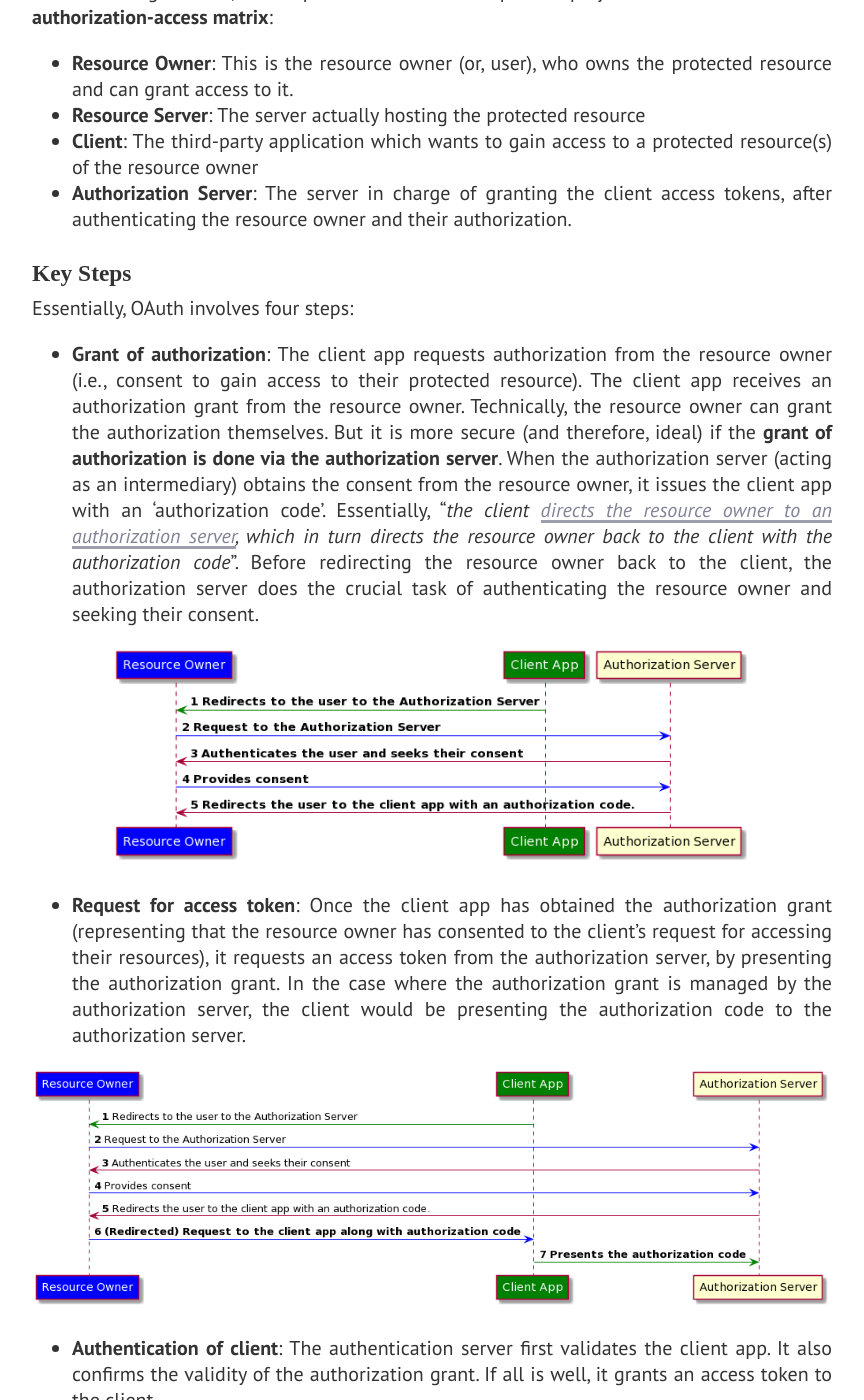
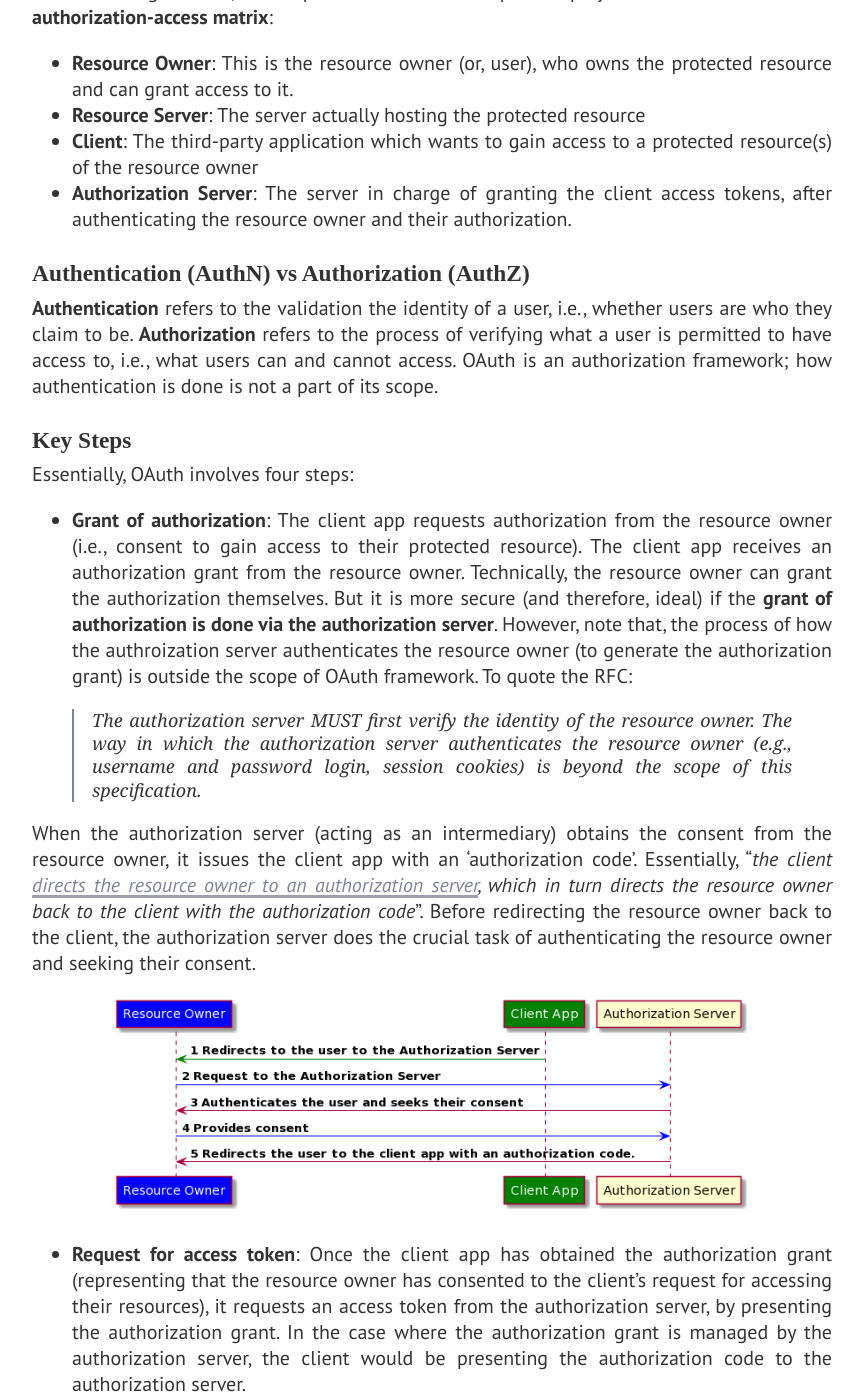
Before and after one commit to oitee/oitee.github.io, a Jekyll site: the page built from _posts/2021-12-27-understanding-oauth.md, in a window 1280 px wide and 1400 px high, scrolled down 1810 px. Shown: the whole window, without its empty margins (208-1072 px from the left). Built offline with Jekyll 4.4.1, drawn with Linux system fonts in a browser that asks for light colours; some web fonts are replaced.

Commit message:
Minor edits

```diff
--- a/_posts/2021-12-27-understanding-oauth.md
+++ b/_posts/2021-12-27-understanding-oauth.md
@@ -28,7 +28,7 @@ Traditionally, if a third-party application needed to request a protected resour
 
 OAuth is an open standard that allows resource owners (i.e. users) to **securely** grant third-parties access to their resources stored in a server. Instead of obtaining the user’s credentials, OAuth ensures that third-party applications obtain **access tokens** from the server.
 
-An access token is a “*string denoting a [specific scope, lifetime, and other access attributes](https://datatracker.ietf.org/doc/html/rfc6749)*”. A third-party application has to first obtain an access token from an ‘authorization server’, after the resource owner provides their consent. This access token can be used to gain access to the specific resources of the user (subject to other restrictions, such as duration of access) that are actually needed by the third-party to provide their service. In the above example, the user will grant the mail-summarizing application  access to read their recent mails from their Gmail account (and no more), by relying on the issuance of access tokens.
+An access token is a “*string denoting a [specific scope, lifetime, and other access attributes](https://datatracker.ietf.org/doc/html/rfc6749)*”. A third-party application has to first obtain an access token from an ‘authorization server’, after the resource owner provides their consent. This access token can be used to gain access to the specific resources of the user (subject to other restrictions, such as duration of access) that are actually needed by the third-party to provide their service. In the above example, the user will grant the mail-summarizing application access to read their recent mails from their Gmail account (and no more), by relying on the issuance of access tokens.
 
 ### Key Players in OAuth
 
@@ -39,11 +39,19 @@ Before moving forward, it is important to note the important players in this **a
 - **Client**: The third-party application which wants to gain access to a protected resource(s) of the resource owner
 - **Authorization Server**: The server in charge of granting the client access tokens, after authenticating the resource owner and their authorization.
 
+### Authentication (AuthN) vs Authorization (AuthZ)
+
+**Authentication** refers to the validation the identity of a user, i.e., whether users are who they claim to be. **Authorization** refers to the process of verifying what a user is permitted to have access to, i.e., what users can and cannot access. OAuth is an authorization framework; how authentication is done is not a part of its scope.
+
 ### Key Steps
 
 Essentially, OAuth involves four steps:
 
-- **Grant of authorization**: The client app requests authorization from the resource owner (i.e., consent to gain access to their protected resource). The client app receives an authorization grant from the resource owner. Technically, the resource owner can grant the authorization themselves. But it is more secure (and therefore, ideal) if the **grant of authorization is done via the authorization server**. When the authorization server (acting as an intermediary) obtains the consent from the resource owner, it issues the client app with an ‘authorization code’. Essentially, “*the client [directs the resource owner to an authorization server](https://datatracker.ietf.org/doc/html/rfc6749), which in turn directs the resource owner back to the client with the authorization code*”. Before redirecting the resource owner back to the client, the authorization server does the crucial task of authenticating the resource owner and seeking their consent.
+- **Grant of authorization**: The client app requests authorization from the resource owner (i.e., consent to gain access to their protected resource). The client app receives an authorization grant from the resource owner. Technically, the resource owner can grant the authorization themselves. But it is more secure (and therefore, ideal) if the **grant of authorization is done via the authorization server**. However, note that, the process of how the authroization server authenticates the resource owner (to generate the authorization grant) is outside the scope of OAuth framework. To quote the RFC:
+
+> The authorization server MUST first verify the identity of the resource owner.  The way in which the authorization server authenticates the resource owner (e.g., username and password login, session cookies) is beyond the scope of this specification.
+
+ When the authorization server (acting as an intermediary) obtains the consent from the resource owner, it issues the client app with an ‘authorization code’. Essentially, “*the client [directs the resource owner to an authorization server](https://datatracker.ietf.org/doc/html/rfc6749), which in turn directs the resource owner back to the client with the authorization code*”. Before redirecting the resource owner back to the client, the authorization server does the crucial task of authenticating the resource owner and seeking their consent.
 
 <p align="center">
 <img src="/assets/images/oAuth_1.png" alt="Key Steps(1)" width="80%"/>
```
Also changed, not shown: assets/images/oAuth_5.png, assets/images/oAuth_6.png, assets/images/oAuth_7.png, assets/images/oAuth_8.png.
